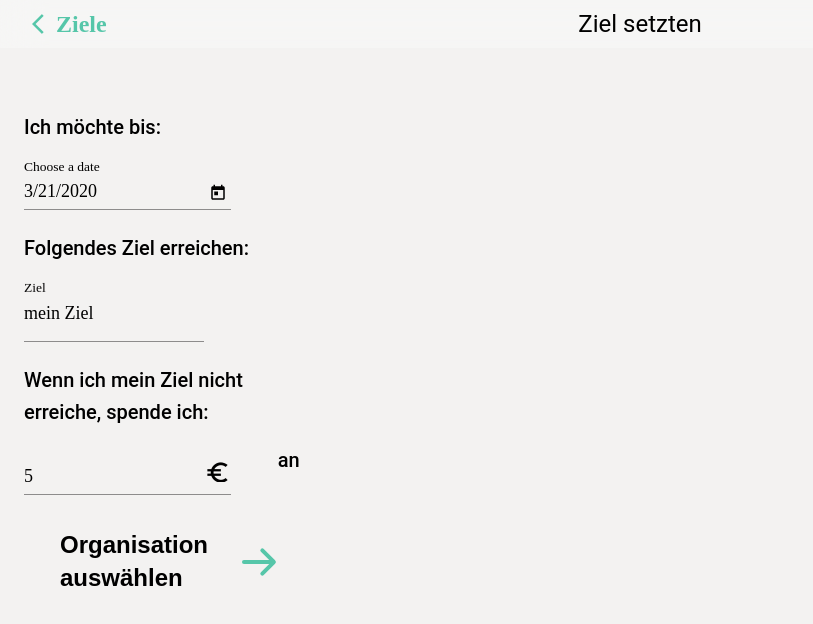
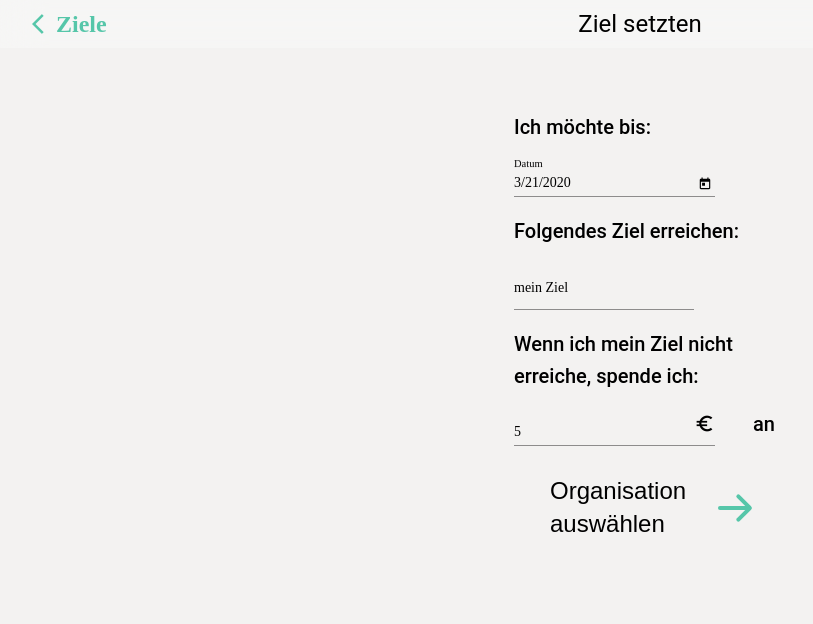
Before and after one commit to MalteRei/wirvsvirus-hackathon-spendensport, an Angular app in the folder frontend/spendensport/: page /goal in a window 1280 px wide. Shown: the top 624 px of the page, without its empty margins (0-813 px from the left). Built offline with nearby package versions, Linux system fonts and the light colour scheme.

Commit message:
Center home component

```diff
--- a/frontend/spendensport/src/app/home/home.component.css
+++ b/frontend/spendensport/src/app/home/home.component.css
@@ -1,20 +1,20 @@
 .content{
     position: absolute;
-    width: 317px;
+    width: 300px;
+    margin-left: calc(50vw - 150px);
     height: 22px;
     left: 24px;
     top: 111px;
 
-    font-family: Montserrat;
+    /*font-family: Montserrat;
     font-style: normal;
     font-weight: bold;
-    font-size: 18px;
+    font-size: 18px;*/
     line-height: 22px;
     /* identical to box height */
 
     text-align: left;
 
-    color: #5F6969;
 }
 
 
--- a/frontend/spendensport/src/app/home/home.component.html
+++ b/frontend/spendensport/src/app/home/home.component.html
@@ -7,7 +7,7 @@
     <div style="max-width: 86.953125%;" class="input-row">
         <h2>Ich möchte bis:</h2>
         <mat-form-field>
-          <mat-label>Choose a date</mat-label>
+          <mat-label>Datum</mat-label>
           <input matInput [matDatepicker]="picker"
           [(ngModel)] = 'currentGoal.date'
           [min]="minDate"
@@ -17,7 +17,6 @@
         </mat-form-field>
         <h2>Folgendes Ziel erreichen:</h2>
         <mat-form-field color= "red">
-          <mat-label>Ziel</mat-label>
           <textarea aria-label="mein Ziel"
                     name="goal-description"
                     #description="ngModel"
```
